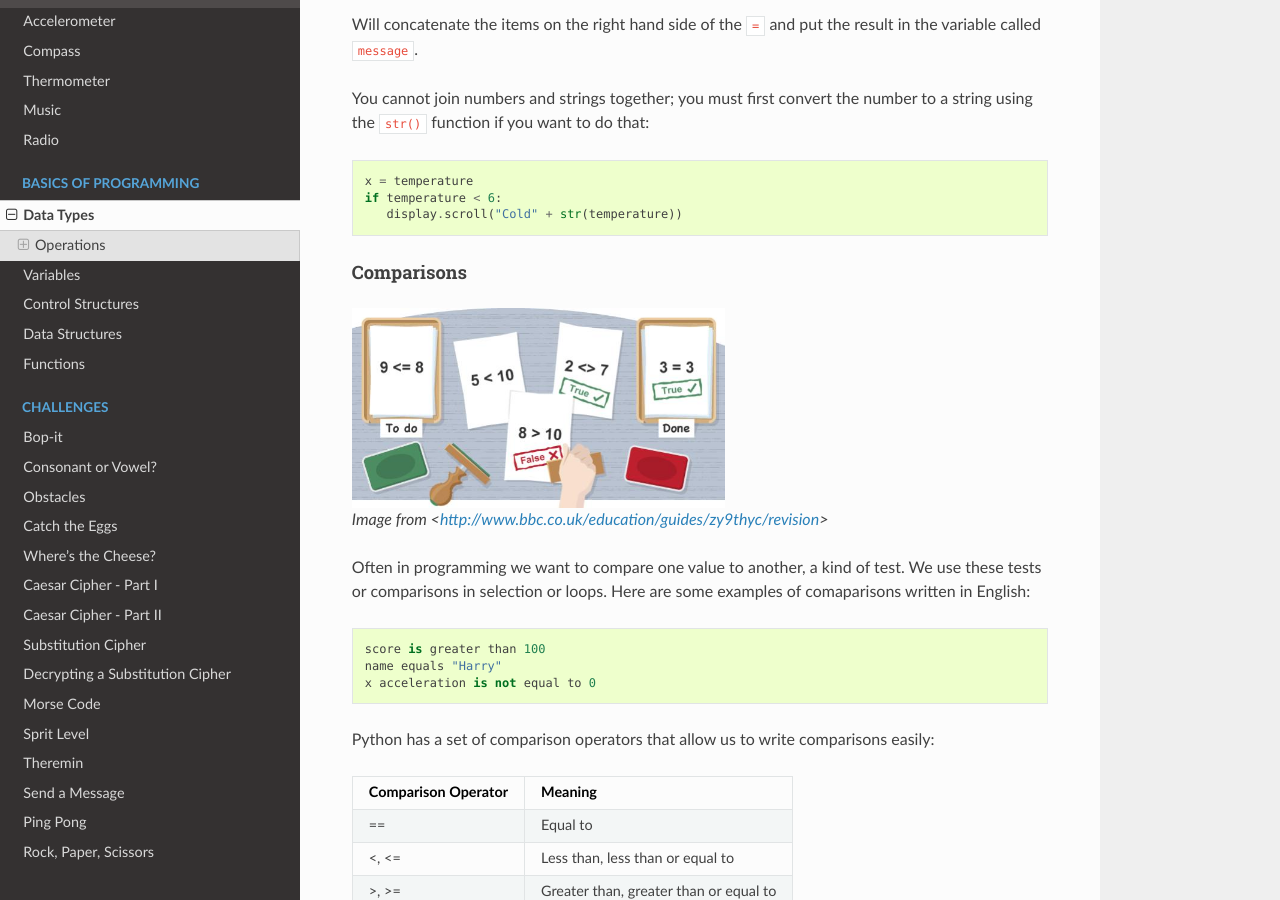
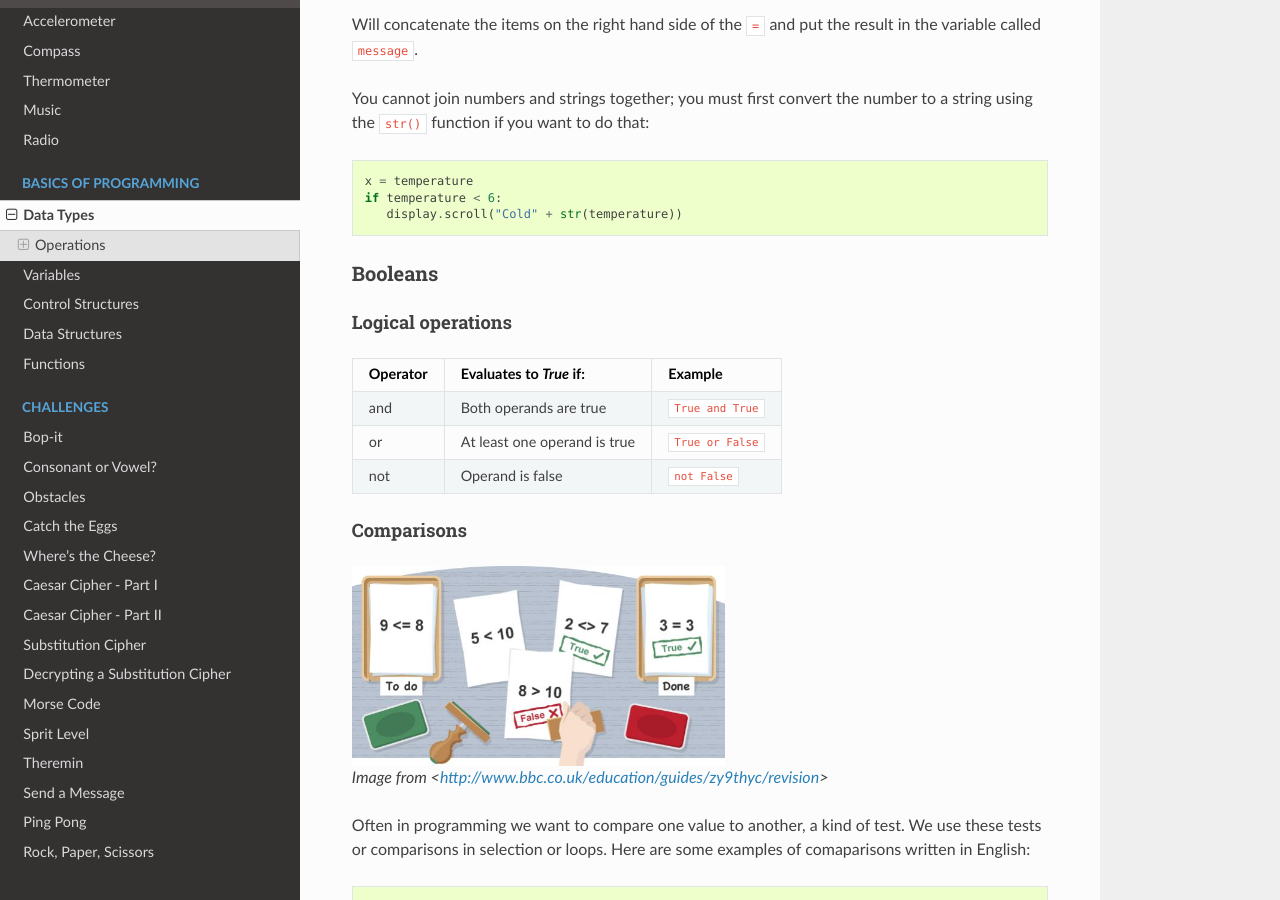
Before and after one commit to rharbird/microbit-challenges, a Sphinx documentation site: the page built from docs/source/basics/data_types.rst, in a window 1280 px wide and 900 px high, scrolled down 1608 px. Built offline with Sphinx 7.4.7 and the Read the Docs theme 2.0.0, drawn with Linux system fonts in a browser that asks for light colours; pages that are not in the unit, such as notebooks, are missing from menus.

Commit message:
Add 'Logical operators' section

```diff
--- a/docs/source/basics/data_types.rst
+++ b/docs/source/basics/data_types.rst
@@ -57,6 +57,25 @@ You cannot join numbers and strings together; you must first convert the number
 	if temperature < 6:
 	   display.scroll("Cold" + str(temperature))
 
+Booleans
+^^^^^^^^^
+
+Logical operations
+-------------------
+
++----------+--------------------------------+-------------------+
+| Operator |  Evaluates to `True` if:       | Example           |
++==========+================================+===================+
+| and      |  Both operands are true        | ``True and True`` |
++----------+--------------------------------+-------------------+
+| or       |  At least one operand is true  | ``True or False`` |
++----------+--------------------------------+-------------------+
+| not      |  Operand is false              | ``not False``     |
++----------+--------------------------------+-------------------+
+
+
+
+
 Comparisons
 -----------
 
```
